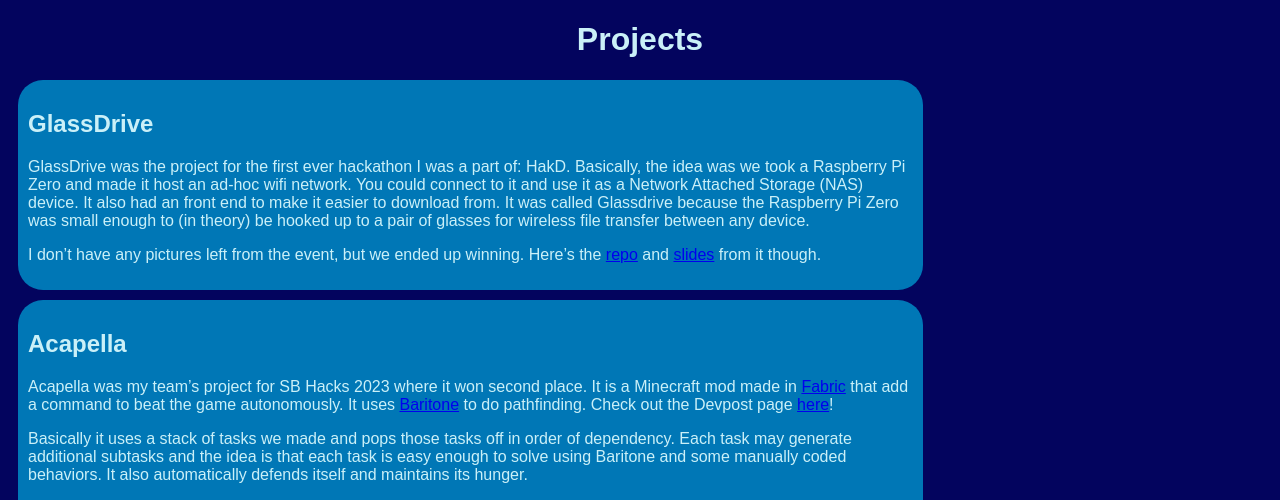
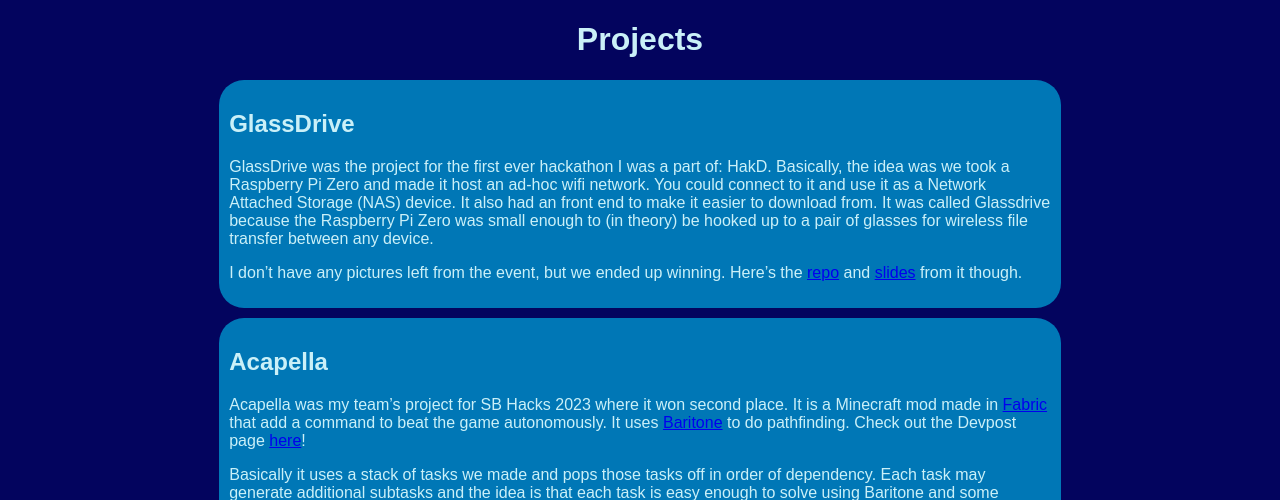
Before and after one commit to DubiousLatchkey/DubiousLatchkey.github.io, a Jekyll site: the page built from index.html, in a window 1280 px wide. Shown: the top 500 px of the page. Built offline with Jekyll 4.4.1, drawn with Linux system fonts in a browser that asks for light colours; grey boxes are pictures that could not be loaded.

Commit message:
Centered Posts

```diff
--- a/_sass/main.scss
+++ b/_sass/main.scss
@@ -3,13 +3,14 @@
 }
 
 .post {
-  margin: 10px;
+  margin: 10px auto;
   padding: 10px;
   background-color: #0077B6;
   font-family:Arial, Helvetica, sans-serif;
   color: #CAF0F8;
   border-radius: 25px;
-  width: 70%;
+  width: 65%;
+
 }
 
 .titleLink {
```
Also changed, not shown: 2 other files.
